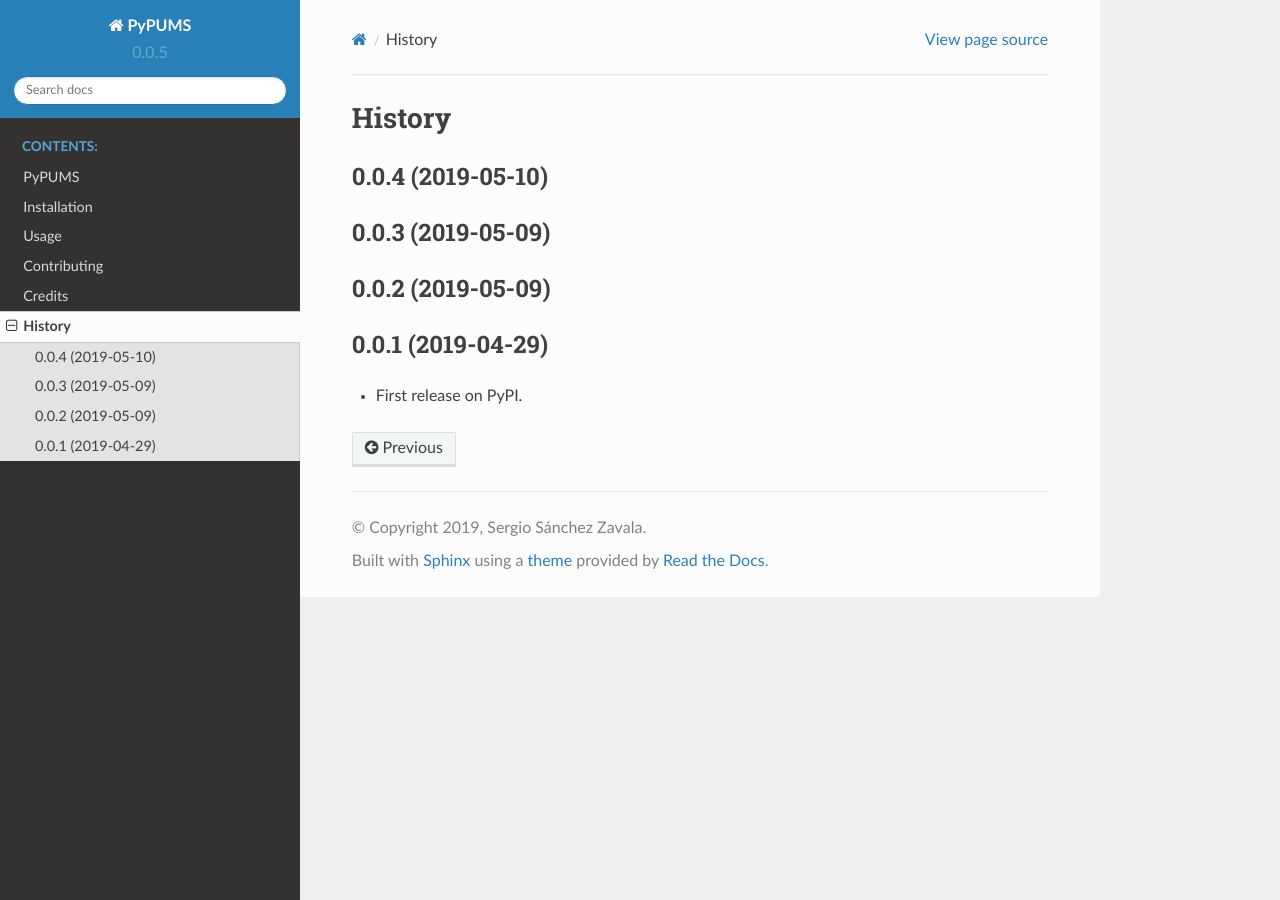
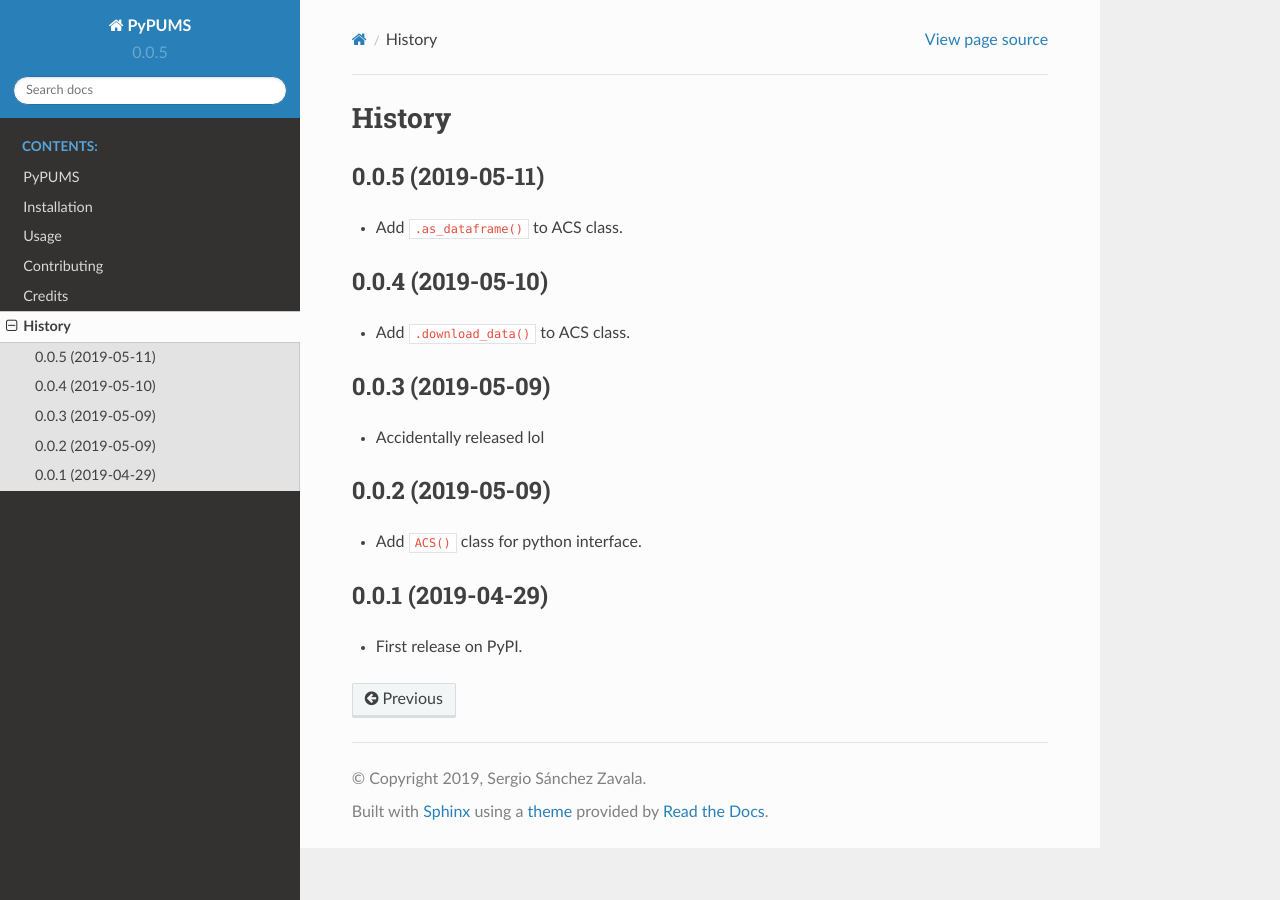
Before and after one commit to chekos/pypums, a Sphinx documentation site: the page built from docs/history.md, in a window 1280 px wide. Built offline with Sphinx 7.4.7 and the Read the Docs theme 2.0.0, drawn with Linux system fonts in a browser that asks for light colours; pages that are not in the unit, such as notebooks, are missing from menus.

Commit message:
update history

```diff
--- a/docs/history.md
+++ b/docs/history.md
@@ -1,14 +1,21 @@
 History
 =======
 
+0.0.5 (2019-05-11)
+------------------
+- Add `.as_dataframe()` to ACS class.
+
 0.0.4 (2019-05-10)
 ------------------
+- Add `.download_data()` to ACS class.
 
 0.0.3 (2019-05-09)
 ------------------
+- Accidentally released lol
 
 0.0.2 (2019-05-09)
 ------------------
+- Add `ACS()` class for python interface.
 
 0.0.1 (2019-04-29)
 ------------------
```
